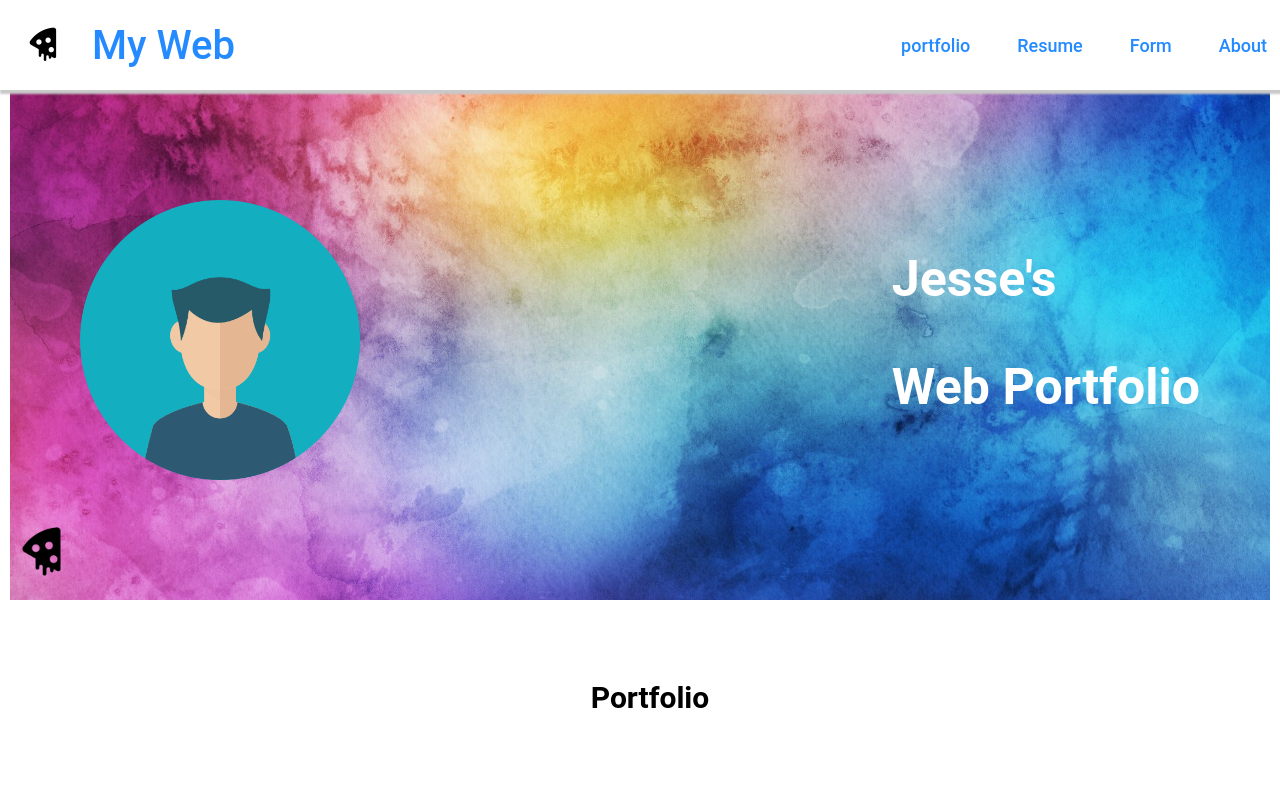
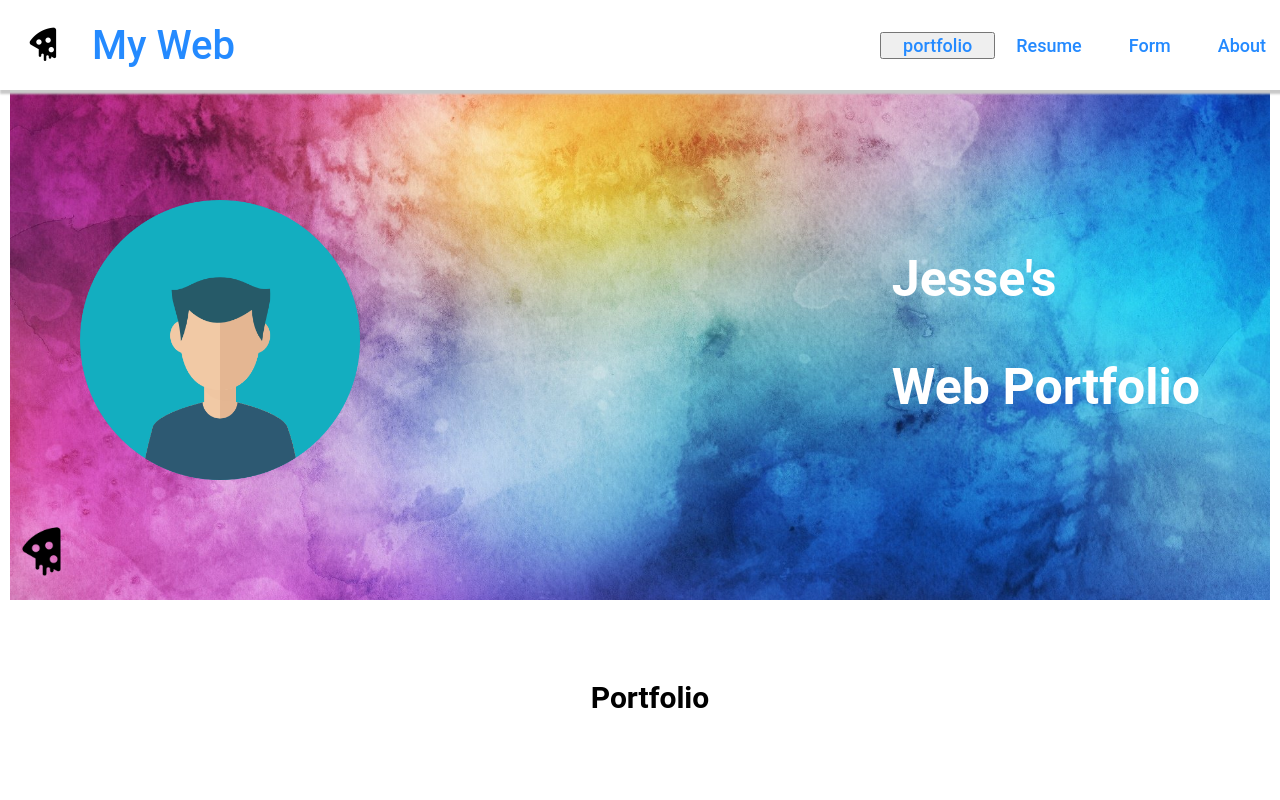
Before and after one commit to Jesse-Lee2022/Jesse-Lee2022.github.io, a plain HTML site: page index.html in a window 1280 px wide. Shown: the top 800 px of the page. Drawn offline with Linux system fonts and the light colour scheme.

Commit message:
Update index.html

```diff
--- a/index.html
+++ b/index.html
@@ -83,7 +83,7 @@
 
 
       <div class="right-section">
-        <button class="portfolio">
+        <button class="Portfolio">
           <a class="page-anchor" href="#front-page-break">portfolio</a>
           <div class="tooltip">My Portfolio</div>
         </button>
```
